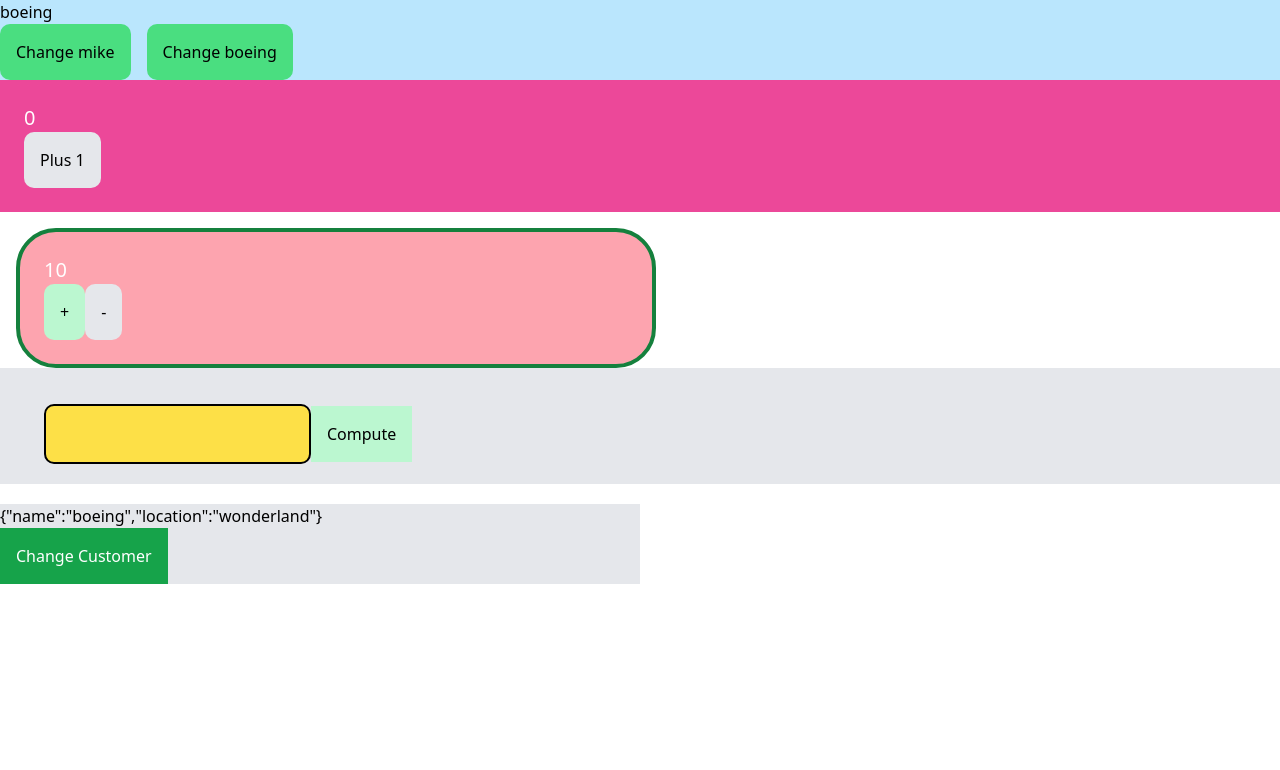
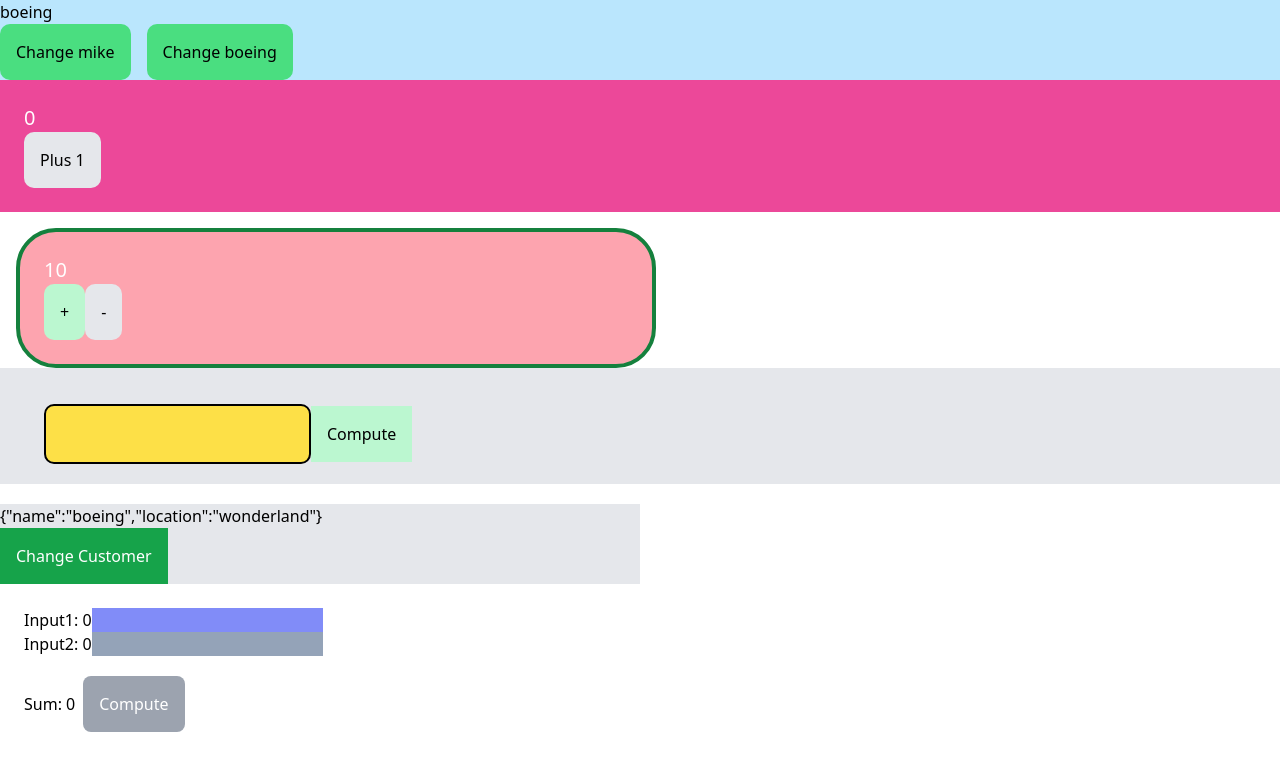
Before and after one commit to soAcademy/workshop-state-and-event, a React (Create React App) app: page / in a window 1280 px wide. Shown: the top 770 px of the page. Built offline with nearby package versions, Linux system fonts and the light colour scheme.

Commit message:
feat: State6 complete

```diff
--- a/src/App.js
+++ b/src/App.js
@@ -12,6 +12,7 @@ import State2 from "./States/State2";
 import State3 from "./States/State3";
 import State4 from "./States/State4";
 import State5 from "./States/State5";
+import State6 from "./States/State6";
 
 function App() {
   return (
@@ -29,6 +30,7 @@ function App() {
       <State3 />
       <State4 />
       <State5 />
+      <State6 />
     </>
   );
 }
--- /dev/null
+++ b/src/States/State6.js
@@ -0,0 +1,40 @@
+import React from "react";
+import { useState } from "react";
+
+const State6 = () => {
+  const [number1, setNumber1] = useState(0);
+  const [number2, setNumber2] = useState(0);
+  const [sum, setSum] = useState(0);
+
+  return (
+    <div className="mt-6 ml-6">
+      <div>
+        Input1: {number1}
+        <input
+          type="number"
+          className="border-3 border-black bg-indigo-400 text-white"
+          onChange={(e) => setNumber1(e.target.value)}
+        />
+      </div>
+      <div>
+        Input2: {number2}
+        <input
+          className="border-3 border-black bg-slate-400 text-white"
+          type="number"
+          onChange={(event) => setNumber2(event.target.value)}
+        />
+      </div>
+      <div>
+        Sum: {sum}
+        <button
+          className="p-4 bg-gray-400 rounded-lg mt-[20px] text-white ml-2"
+          onClick={() => setSum(Number(number1) + Number(number2))}
+        >
+          Compute
+        </button>
+      </div>
+    </div>
+  );
+};
+
+export default State6;
```
